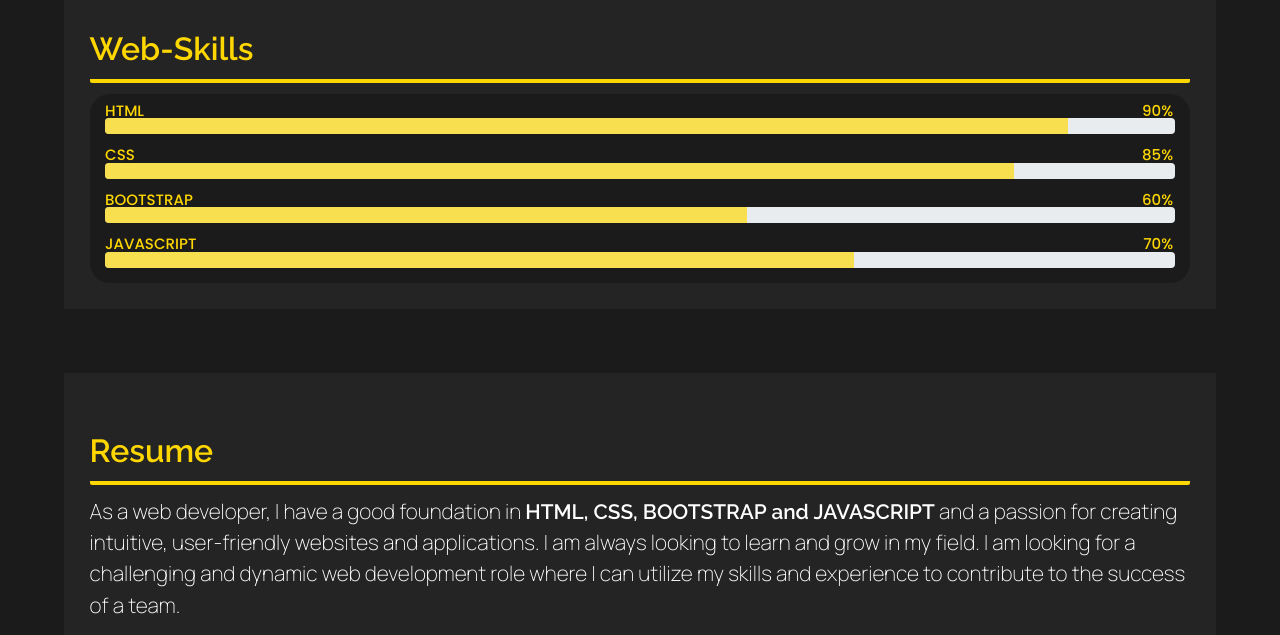
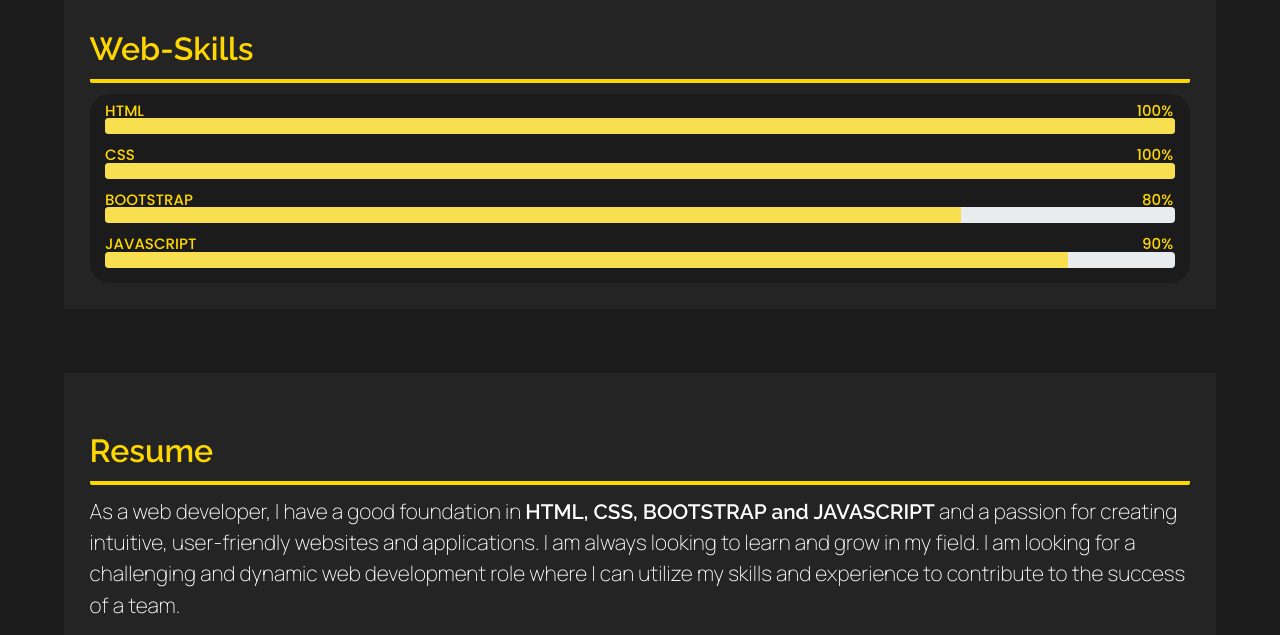
Before and after one commit to iamgokx/gokullekhwar.github.io, a website: page index.html in a window 1280 px wide. Shown: the part 2419-3054 px from the top of the page. Drawn offline with nearby package versions, Linux system fonts and the light colour scheme; a web font is replaced by a local one.

Commit message:
new project updat

```diff
--- a/index.html
+++ b/index.html
@@ -39,6 +39,12 @@
   <!-- web icon -->
   <link rel="website icon" href="icon6.png">
   <title>Gokul Lekhwar</title>
+
+
+  <!-- scrollbar -->
+  <style>
+
+  </style>
 
 </head>
 
@@ -229,38 +235,38 @@
         <div class="bars">
           <div class="barStats">
             <p>HTML</p>
+            <p>100%</p>
+          </div>
+
+          <div class="progress">
+            <div class="progress-bar" role="progressbar" aria-label="Basic example" style="width: 100%"></div>
+          </div>
+
+          <div class="barStats">
+            <p>CSS</p>
+            <p>100%</p>
+          </div>
+
+          <div class="progress">
+            <div class="progress-bar" role="progressbar" aria-label="Basic example" style="width: 100%"></div>
+          </div>
+
+          <div class="barStats">
+            <p>BOOTSTRAP</p>
+            <p>80%</p>
+          </div>
+
+          <div class="progress">
+            <div class="progress-bar" role="progressbar" aria-label="Basic example" style="width: 80%"></div>
+          </div>
+
+          <div class="barStats">
+            <p>JAVASCRIPT</p>
             <p>90%</p>
           </div>
 
           <div class="progress">
             <div class="progress-bar" role="progressbar" aria-label="Basic example" style="width: 90%"></div>
-          </div>
-
-          <div class="barStats">
-            <p>CSS</p>
-            <p>85%</p>
-          </div>
-
-          <div class="progress">
-            <div class="progress-bar" role="progressbar" aria-label="Basic example" style="width: 85%"></div>
-          </div>
-
-          <div class="barStats">
-            <p>BOOTSTRAP</p>
-            <p>60%</p>
-          </div>
-
-          <div class="progress">
-            <div class="progress-bar" role="progressbar" aria-label="Basic example" style="width: 60%"></div>
-          </div>
-
-          <div class="barStats">
-            <p>JAVASCRIPT</p>
-            <p>70%</p>
-          </div>
-
-          <div class="progress">
-            <div class="progress-bar" role="progressbar" aria-label="Basic example" style="width: 70%"></div>
           </div>
         </div>
       </div>
@@ -283,7 +289,7 @@
             <h3>Gokul Lekhwar</h3>
             <p>Innovative and deadline-driven Web Designer with 1 year of experience designing and developing
               user-centered
-              digital/print marketing material from initial concept to final, polished deliverable.</p>
+              digital / print marketing material from initial concept to final, polished deliverable.</p>
           </div>
 
           <ul class="reveal">
@@ -389,6 +395,15 @@
           </figcaption>
         </figure>
 
+        <figure class="effect-goliath reveal">
+          <img src="resole.png" alt="img24" />
+          <figcaption>
+            <h3>Re<span>&nbsp -Sole</span></h3>
+            <p>Visit</p>
+            <a href="https://reshoe.github.io/co.github.io/" target="_blank">View more</a>
+          </figcaption>
+        </figure>
+
       </div>
 
 
```
Also changed, not shown: resole.png (added).
